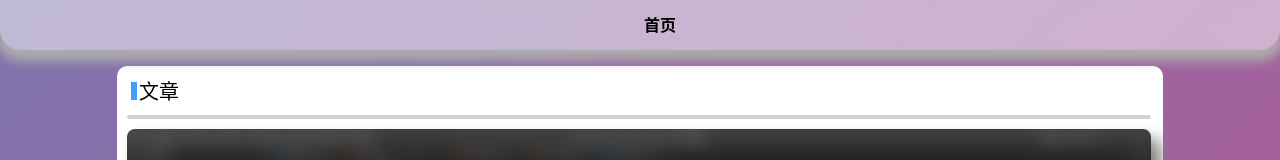
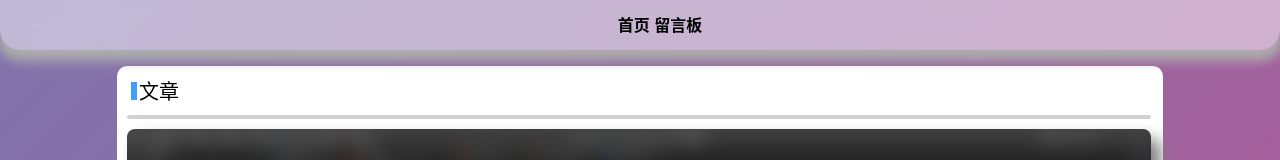
Before and after one commit to sevente17/blog, a plain HTML site: page index.html in a window 1280 px wide. Shown: the top 160 px of the page. Drawn offline with Linux system fonts and the light colour scheme; a web font is replaced by a local one.

Commit message:
Modified: Page header

```diff
--- a/index.html
+++ b/index.html
@@ -12,6 +12,7 @@
     <body>
         <dir id="header">
             <a href="/"><span class="home">首页</span></a>
+            <a href="page/guestbook.html"><span class="guestbook">留言板</span></a>
         </dir>
         <div class="root">
             <div id="main" class="container">
```
